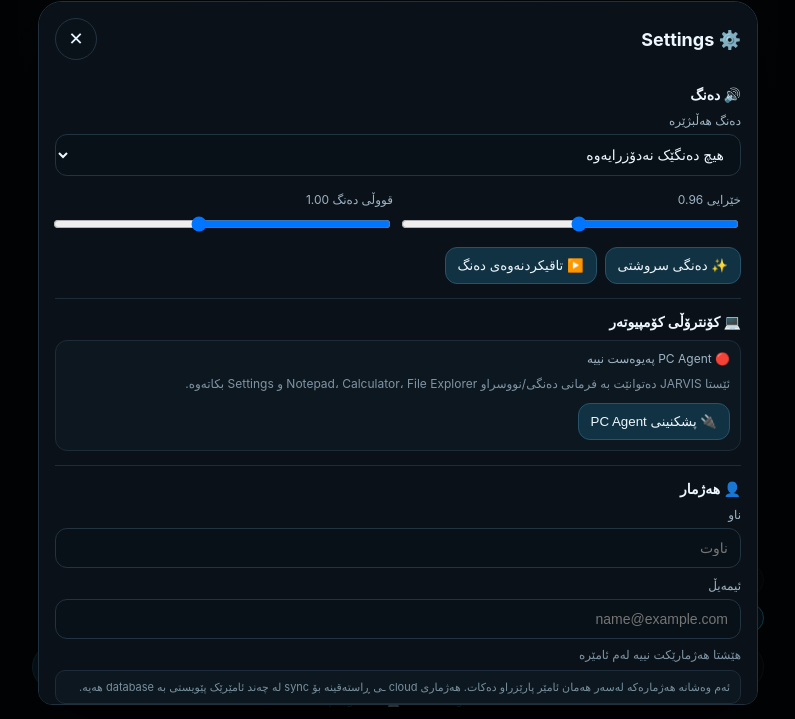
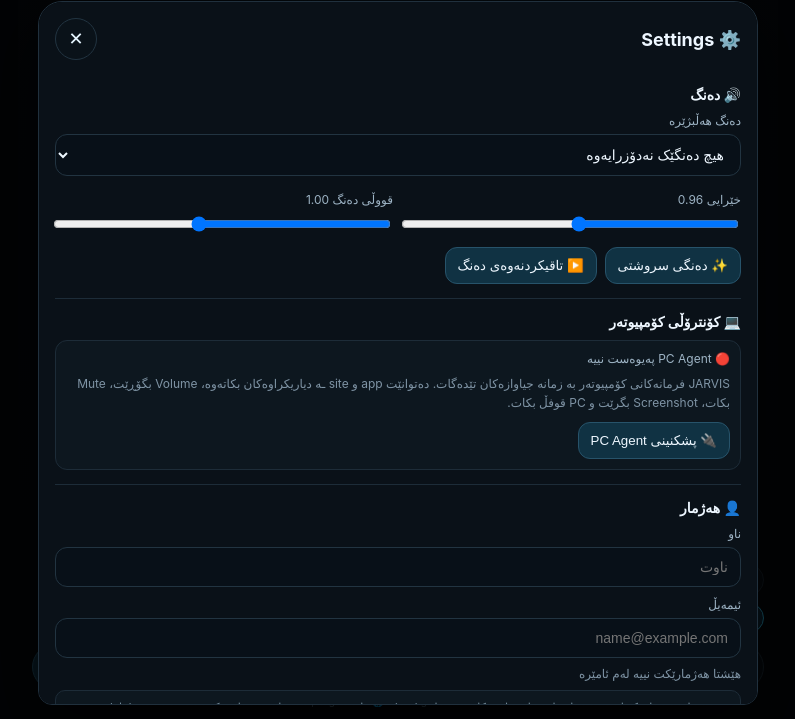
Before and after one commit to ahmadbabany847-hub/Jarvis, a website: page public/index.html in a window 1280 px wide. Both pictures are taken after a click on the button "⚙️". Shown: the part 81-800 px from the top of the page, without its empty margins (242-1037 px from the left). Drawn offline with Linux system fonts and the light colour scheme; no server answers.

Commit message:
Update PC control capabilities UI

```diff
--- a/public/index.html
+++ b/public/index.html
@@ -108,7 +108,7 @@
       <button type="submit" class="send">➤</button>
     </form>
 
-    <div id="status" class="status">v-pcagent-1 • 💻 Windows Agent</div>
+    <div id="status" class="status">v-pcagent-2 • 🌐 Multilingual PC Control</div>
   </main>
 
   <div id="settingsModal" class="settings-modal" aria-hidden="true">
@@ -145,7 +145,7 @@
         <h4>💻 کۆنترۆڵی کۆمپیوتەر</h4>
         <div class="pc-box">
           <div id="pcStatus" class="pc-status">PC: پشکنین...</div>
-          <p>ئێستا JARVIS دەتوانێت بە فرمانی دەنگی/نووسراو Notepad، Calculator، File Explorer و Settings بکاتەوە.</p>
+          <p>JARVIS فرمانەکانی کۆمپیوتەر بە زمانە جیاوازەکان تێدەگات. دەتوانێت app و site ـە دیاریکراوەکان بکاتەوە، Volume بگۆڕێت، Mute بکات، Screenshot بگرێت و PC قوفڵ بکات.</p>
           <div class="settings-actions">
             <button id="testPc" type="button">🔌 پشکنینی PC Agent</button>
           </div>
@@ -171,6 +171,6 @@
     </div>
   </div>
 
-  <script src="/app.js?v=20261008-pcagent-1"></script>
+  <script src="/app.js?v=20261008-pcagent-2"></script>
 </body>
 </html>
```
